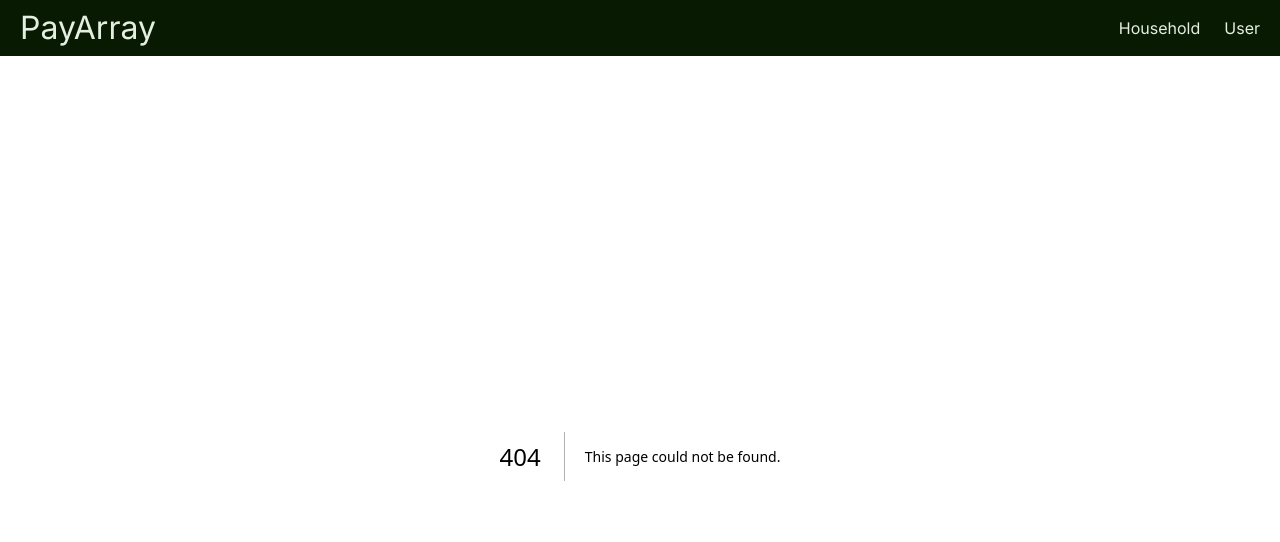
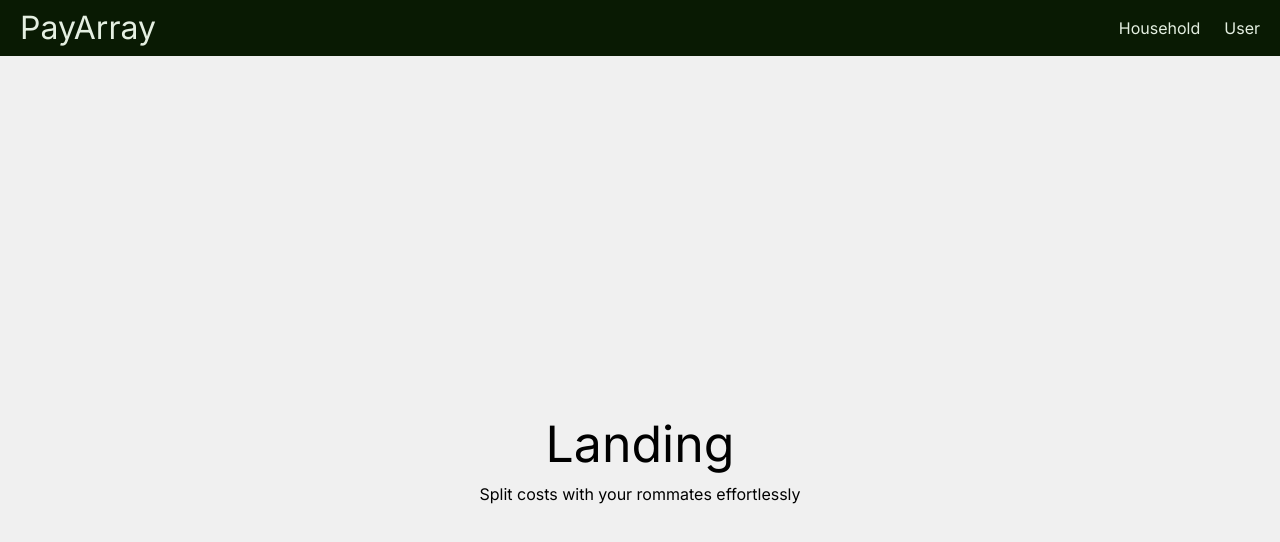
Before and after one commit to rit628/Pay-Array, a Next.js app in the folder frontend/: page /landing in a window 1280 px wide. Before the commit this address had no page. Shown: the top 542 px of the page. Built offline with nearby package versions, Linux system fonts and the light colour scheme.

Commit message:
Navigation and Pages (#5)
* navBar test

* fixed navbar

* fixed style.css

* fixed styling

* fixed tabs

* new pages

```diff
--- /dev/null
+++ b/frontend/app/home/page.tsx
@@ -0,0 +1,16 @@
+import Head from "next/head";
+import Navigation from "../components/navigation/navigationBar";
+
+const Home = () => {
+  return (
+    <>
+      <title>Home | PayArray</title>
+      <div className="container">
+        <h1>Home</h1>
+        <p>Split costs with your rommates effortlessly</p>
+      </div>
+    </>
+  );
+};
+
+export default Home;
--- /dev/null
+++ b/frontend/app/landing/page.tsx
@@ -0,0 +1,15 @@
+import Head from "next/head";
+
+const Landing = () => {
+  return (
+    <>
+      <title>Landing Page | PayArray</title>
+      <div className="container">
+        <h1>Landing</h1>
+        <p>Split costs with your rommates effortlessly</p>
+      </div>
+    </>
+  );
+};
+
+export default Landing;
--- /dev/null
+++ b/frontend/app/profile/page.tsx
@@ -0,0 +1,16 @@
+import Head from "next/head";
+import Link from 'next/link';
+
+const Profile = () => {
+  return (
+    <>
+      <title>Profile | PayArray</title>
+      <div className="container">
+        <h1>Profile</h1>
+        <p>Split costs with your rommates effortlessly</p>
+      </div>
+    </>
+  );
+};
+
+export default Profile;
```
